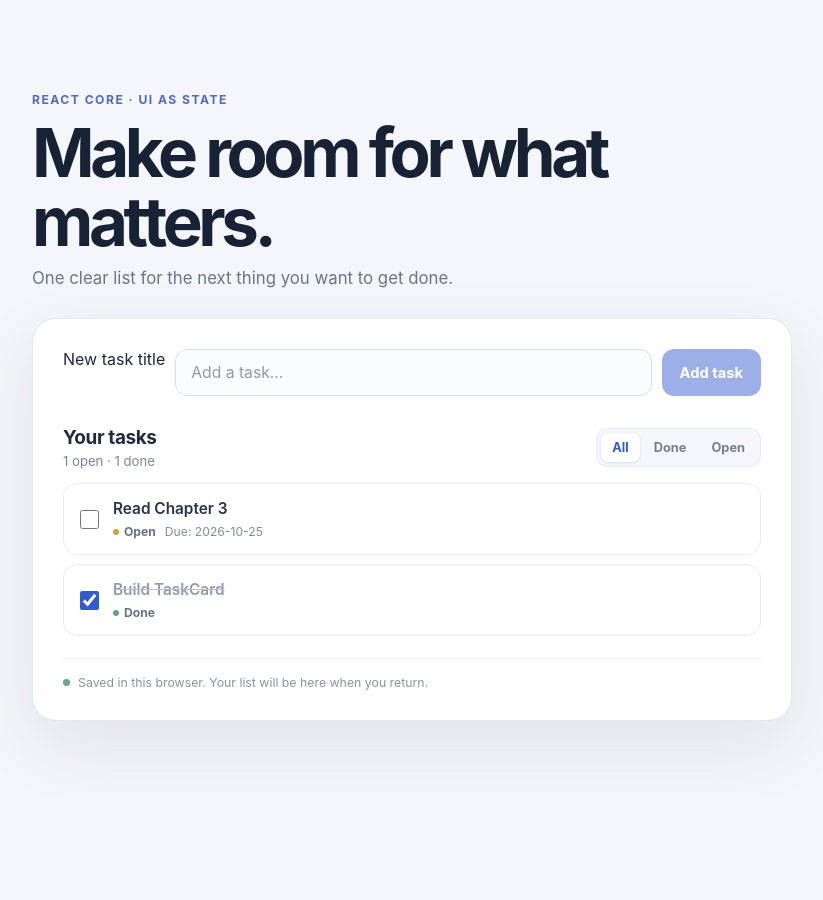
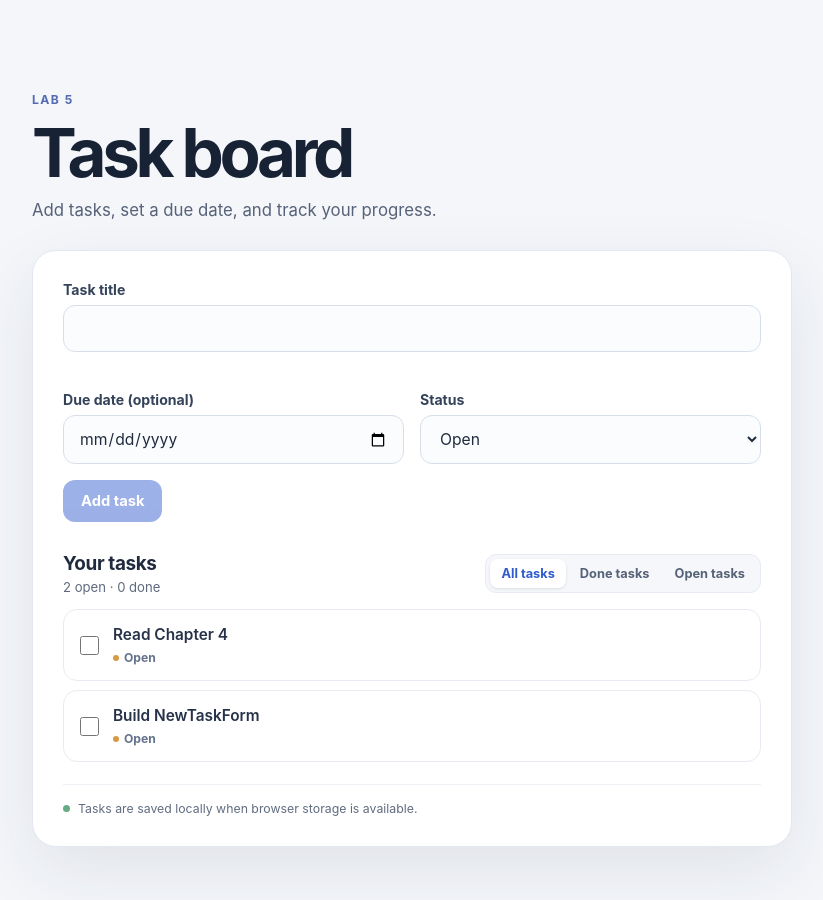
Before and after one commit to Haytam-CB06/sfwe475-lab3-2303060049, a React (Vite) app: page / in a window 1280 px wide. Shown: the top 900 px of the page, without its empty margins (228-1051 px from the left). Before the commit the page ends 800 px from the top, so only its background shows below. Built offline with nearby package versions, Linux system fonts and the light colour scheme.

Commit message:
feat: add resilient task form and accessible board states

```diff
--- a/index.html
+++ b/index.html
@@ -4,8 +4,8 @@
     <meta charset="UTF-8" />
     <meta name="viewport" content="width=device-width, initial-scale=1.0" />
     <meta name="theme-color" content="#f4f6fa" />
-    <meta name="description" content="A simple task board for the React Core UI as State lab." />
-    <title>Task Board | React Core</title>
+    <meta name="description" content="A task board with due dates, status filters, and a validated task form." />
+    <title>Task Board | Lab 5</title>
   </head>
   <body>
     <div id="root"></div>
--- a/src/App.css
+++ b/src/App.css
@@ -33,7 +33,7 @@
 
 .page-header > p:last-child {
   margin: 0;
-  color: #69758a;
+  color: #566277;
   font-size: 1.05rem;
 }
 
@@ -47,14 +47,33 @@
 }
 
 .new-task-form {
-  display: flex;
-  gap: 10px;
+  display: grid;
+  grid-template-columns: repeat(2, minmax(0, 1fr));
+  gap: 16px;
   margin: 0 0 30px;
 }
 
-.new-task-form input {
+.form-field {
+  display: flex;
+  flex-direction: column;
+  gap: 7px;
   min-width: 0;
-  flex: 1;
+}
+
+.title-field {
+  grid-column: 1 / -1;
+}
+
+.form-field label {
+  color: #34435a;
+  font-size: 0.88rem;
+  font-weight: 650;
+}
+
+.new-task-form input,
+.new-task-form select {
+  width: 100%;
+  min-width: 0;
   padding: 13px 15px;
   border: 1px solid #d7deea;
   border-radius: 12px;
@@ -68,13 +87,22 @@
   color: #8e99aa;
 }
 
-.new-task-form input:focus {
+.new-task-form input:focus,
+.new-task-form select:focus {
   border-color: #5978dc;
   box-shadow: 0 0 0 4px rgb(89 120 220 / 12%);
   outline: 0;
 }
 
+.new-task-form input:focus-visible,
+.new-task-form select:focus-visible {
+  outline: 3px solid #315cce;
+  outline-offset: 2px;
+}
+
 .new-task-form button {
+  grid-column: 1 / -1;
+  justify-self: start;
   padding: 12px 18px;
   border: 0;
   border-radius: 12px;
@@ -104,6 +132,53 @@
   margin-bottom: 14px;
 }
 
+.field-error {
+  margin: 0;
+  color: #b42318;
+  font-size: 0.84rem;
+}
+
+.title-error {
+  min-height: 1.25em;
+}
+
+.new-task-form [aria-invalid="true"] {
+  border-color: #b42318;
+}
+
+.board-status:has(> .empty-state),
+.board-status:has(> .error-state) {
+  margin-bottom: 24px;
+}
+
+.error-state {
+  margin: 0;
+  padding: 18px;
+  border: 1px solid #f0b9b4;
+  border-radius: 14px;
+  background: #fff5f4;
+  color: #b42318;
+}
+
+.retry-button {
+  padding: 12px 18px;
+  border: 0;
+  border-radius: 12px;
+  background: #315cce;
+  color: #fff;
+  font-weight: 700;
+  cursor: pointer;
+}
+
+.visually-hidden {
+  position: absolute;
+  width: 1px;
+  height: 1px;
+  overflow: hidden;
+  clip-path: inset(50%);
+  white-space: nowrap;
+}
+
 .board-toolbar h2 {
   margin: 0;
   color: #202b3f;
@@ -113,7 +188,7 @@
 
 .task-count {
   margin: 4px 0 0;
-  color: #7b8698;
+  color: #5e6a7e;
   font-size: 0.82rem;
 }
 
@@ -131,7 +206,7 @@
   border: 0;
   border-radius: 8px;
   background: transparent;
-  color: #737f91;
+  color: #566277;
   font-size: 0.8rem;
   font-weight: 650;
   cursor: pointer;
@@ -199,7 +274,7 @@
 }
 
 .task-card.is-done .task-copy h3 {
-  color: #929bac;
+  color: #616d80;
   text-decoration: line-through;
   text-decoration-color: #b5bdca;
 }
@@ -209,7 +284,7 @@
   align-items: center;
   gap: 9px;
   margin-top: 6px;
-  color: #818c9d;
+  color: #616d80;
   font-size: 0.76rem;
 }
 
@@ -238,7 +313,7 @@
   padding: 28px 18px;
   border: 1px dashed #d9dfeb;
   border-radius: 14px;
-  color: #727e91;
+  color: #566277;
   font-size: 0.92rem;
   text-align: center;
 }
@@ -250,7 +325,7 @@
   margin-top: 22px;
   padding-top: 16px;
   border-top: 1px solid #edf0f5;
-  color: #8993a2;
+  color: #616d80;
   font-size: 0.77rem;
 }
 
@@ -278,7 +353,7 @@
   }
 
   .new-task-form {
-    flex-direction: column;
+    grid-template-columns: minmax(0, 1fr);
   }
 
   .new-task-form button {
--- a/src/FilterBar.tsx
+++ b/src/FilterBar.tsx
@@ -6,9 +6,9 @@ type FilterBarProps = {
 };
 
 const filters: { value: TaskFilter; label: string }[] = [
-  { value: "all", label: "All" },
-  { value: "done", label: "Done" },
-  { value: "open", label: "Open" },
+  { value: "all", label: "All tasks" },
+  { value: "done", label: "Done tasks" },
+  { value: "open", label: "Open tasks" },
 ];
 
 function FilterBar({ filter, onFilterChange }: FilterBarProps) {
--- /dev/null
+++ b/src/NewTaskForm.tsx
@@ -0,0 +1,98 @@
+import { useRef, useState, type FormEvent } from "react";
+import { CreateTaskSchema, type CreateTaskInput } from "./schemas";
+
+type NewTaskFormProps = {
+  onAddTask: (input: CreateTaskInput) => void;
+};
+
+function NewTaskForm({ onAddTask }: NewTaskFormProps) {
+  const [title, setTitle] = useState("");
+  const [dueDate, setDueDate] = useState("");
+  const [status, setStatus] = useState("open");
+  const [errors, setErrors] = useState<Record<string, string[] | undefined>>({});
+  const titleRef = useRef<HTMLInputElement>(null);
+  const dueDateRef = useRef<HTMLInputElement>(null);
+  const statusRef = useRef<HTMLSelectElement>(null);
+
+  function handleSubmit(event: FormEvent<HTMLFormElement>) {
+    event.preventDefault();
+    const result = CreateTaskSchema.safeParse({ title, dueDate, status });
+
+    if (!result.success) {
+      const fieldErrors = result.error.flatten().fieldErrors;
+      setErrors(fieldErrors);
+
+      if (fieldErrors.title) titleRef.current?.focus();
+      else if (fieldErrors.dueDate) dueDateRef.current?.focus();
+      else if (fieldErrors.status) statusRef.current?.focus();
+      return;
+    }
+
+    setErrors({});
+    onAddTask(result.data);
+    setTitle("");
+    setDueDate("");
+    setStatus("open");
+    titleRef.current?.focus();
+  }
+
+  return (
+    <form className="new-task-form" aria-label="Add a task" noValidate onSubmit={handleSubmit}>
+      <div className="form-field title-field">
+        <label htmlFor="title">Task title</label>
+        <input
+          ref={titleRef}
+          id="title"
+          name="title"
+          value={title}
+          onChange={(event) => setTitle(event.target.value)}
+          onBlur={() => {
+            if (title.trim() === "") setErrors((current) => ({ ...current, title: ["Title is required"] }));
+          }}
+          autoComplete="off"
+          required
+          aria-invalid={!!errors.title}
+          aria-describedby={errors.title ? "title-error" : undefined}
+        />
+        <p className="field-error title-error" id="title-error">{errors.title?.[0]}</p>
+      </div>
+
+      <div className="form-field">
+        <label htmlFor="due-date">Due date (optional)</label>
+        <input
+          ref={dueDateRef}
+          id="due-date"
+          name="dueDate"
+          type="date"
+          value={dueDate}
+          onChange={(event) => setDueDate(event.target.value)}
+          aria-invalid={!!errors.dueDate}
+          aria-describedby={errors.dueDate ? "due-date-error" : undefined}
+        />
+        {errors.dueDate && <p className="field-error" id="due-date-error">{errors.dueDate[0]}</p>}
+      </div>
+
+      <div className="form-field">
+        <label htmlFor="task-status">Status</label>
+        <select
+          ref={statusRef}
+          id="task-status"
+          name="status"
+          value={status}
+          onChange={(event) => setStatus(event.target.value)}
+          aria-invalid={!!errors.status}
+          aria-describedby={errors.status ? "status-error" : undefined}
+        >
+          <option value="open">Open</option>
+          <option value="doing">Doing</option>
+          <option value="done">Done</option>
+        </select>
+        {errors.status && <p className="field-error" id="status-error">{errors.status[0]}</p>}
+      </div>
+
+      <button type="submit" disabled={title.trim() === ""}>Add task</button>
+    </form>
+  );
+}
+
+export default NewTaskForm;
--- a/src/TaskBoard.tsx
+++ b/src/TaskBoard.tsx
@@ -1,61 +1,118 @@
 import { useEffect, useState } from "react";
-import { TaskSchema, type Task } from "./schemas";
+import { TaskSchema, type CreateTaskInput, type Task } from "./schemas";
 import FilterBar from "./FilterBar";
-import NewTaskInput from "./NewTaskInput";
+import NewTaskForm from "./NewTaskForm";
 import TaskList from "./TaskList";
 import type { TaskFilter } from "./taskFilters";
+import { simulateFetchTasks } from "./mockApi";
 
 const STORAGE_KEY = "sfwe475-task-board-tasks";
 
-const initialTasks: Task[] = [
-  { id: 1, title: "Read Chapter 3", done: false, dueDate: "2026-10-25" },
-  { id: 2, title: "Build TaskCard", done: true },
-];
+const MIN_LOADING_MS = 400;
+type LoadStatus = "loading" | "success" | "empty" | "error";
 
-function loadTasks(): Task[] {
+function loadSavedTasks(fallback: Task[]): Task[] {
   try {
     const savedTasks = window.localStorage.getItem(STORAGE_KEY);
-    if (savedTasks === null) return initialTasks;
+    if (savedTasks === null) return fallback;
 
     const parsedTasks = TaskSchema.array().safeParse(JSON.parse(savedTasks));
-    return parsedTasks.success ? parsedTasks.data : initialTasks;
+    return parsedTasks.success ? parsedTasks.data : fallback;
   } catch {
-    return initialTasks;
+    return fallback;
   }
 }
 
 function TaskBoard() {
-  const [tasks, setTasks] = useState<Task[]>(loadTasks);
+  const [status, setStatus] = useState<LoadStatus>("loading");
+  const [tasks, setTasks] = useState<Task[]>([]);
   const [filter, setFilter] = useState<TaskFilter>("all");
+  const [retryCount, setRetryCount] = useState(0);
+  const [mockMode] = useState(() => {
+    const mode = new URLSearchParams(window.location.search).get("mock");
+    return mode === "empty" || mode === "error" || mode === "fast" ? mode : null;
+  });
   const doneCount = tasks.filter((task) => task.done).length;
   const openCount = tasks.length - doneCount;
+  const isReady = status === "success" || status === "empty";
 
   useEffect(() => {
+    let cancelled = false;
+    let transitionTimer: ReturnType<typeof setTimeout> | undefined;
+    const startedAt = Date.now();
+
+    function showResult(data: Task[] | null) {
+      if (cancelled) return;
+
+      // Delay the UI transition, while allowing the fetch to finish normally.
+      const remainingMs = Math.max(0, MIN_LOADING_MS - (Date.now() - startedAt));
+      transitionTimer = setTimeout(() => {
+        if (cancelled) return;
+
+        if (data === null) {
+          setStatus("error");
+          return;
+        }
+
+        setTasks(data);
+        setStatus(data.length === 0 ? "empty" : "success");
+      }, remainingMs);
+    }
+
+    simulateFetchTasks({
+      empty: mockMode === "empty",
+      shouldFail: mockMode === "error" && retryCount === 0,
+      delayMs: mockMode === "fast" ? 50 : 800,
+    })
+      .then((data) => showResult(mockMode === null ? loadSavedTasks(data) : data))
+      .catch(() => showResult(null));
+
+    return () => {
+      cancelled = true;
+      clearTimeout(transitionTimer);
+    };
+  }, [mockMode, retryCount]);
+
+  useEffect(() => {
+    if (!isReady || mockMode !== null) return;
+
     try {
       window.localStorage.setItem(STORAGE_KEY, JSON.stringify(tasks));
     } catch {
-      // The board remains usable in memory if browser storage is unavailable.
+      // Keep the list usable in memory if storage is blocked or full.
     }
-  }, [tasks]);
+  }, [tasks, isReady, mockMode]);
 
-  function handleAddTask(title: string) {
-    const cleanTitle = title.trim();
-    if (cleanTitle === "") return;
+  function handleRetry() {
+    setStatus("loading");
+    setRetryCount((count) => count + 1);
+  }
 
+  function handleAddTask(input: CreateTaskInput) {
     setTasks((currentTasks) => {
       const nextId = currentTasks.reduce(
         (highestId, task) => Math.max(highestId, task.id),
         0,
       ) + 1;
 
-      return [...currentTasks, { id: nextId, title: cleanTitle, done: false }];
+      return [...currentTasks, {
+        id: nextId,
+        title: input.title,
+        dueDate: input.dueDate || undefined,
+        status: input.status,
+        done: input.status === "done",
+      }];
     });
+    setStatus("success");
+    setFilter("all");
   }
 
   function handleToggleTask(id: number) {
     setTasks((currentTasks) =>
       currentTasks.map((task) =>
-        task.id === id ? { ...task, done: !task.done } : task,
+        task.id === id
+          ? { ...task, done: !task.done, status: task.done ? "open" : "done" }
+          : task,
       ),
     );
   }
@@ -63,30 +120,59 @@ function TaskBoard() {
   return (
     <main className="page-shell">
       <header className="page-header">
-        <p className="eyebrow">React Core · UI as State</p>
-        <h1>Make room for what matters.</h1>
-        <p>One clear list for the next thing you want to get done.</p>
+        <p className="eyebrow">Lab 5</p>
+        <h1>Task board</h1>
+        <p>Add tasks, set a due date, and track your progress.</p>
       </header>
 
       <section className="task-board" aria-label="Task board">
-        <NewTaskInput onAddTask={handleAddTask} />
+        <div className="board-status" aria-live="polite" aria-atomic="true">
+          {status === "loading" && <p className="empty-state">Loading tasks...</p>}
+          {status === "error" && (
+            <p className="error-state">We couldn't load your tasks. Please try again.</p>
+          )}
+          {status === "empty" && (
+            <p className="empty-state">No tasks yet. Add your first one below.</p>
+          )}
+          {status === "success" && (
+            <p className="visually-hidden">
+              {tasks.length} {tasks.length === 1 ? "task" : "tasks"} in your list.
+            </p>
+          )}
+        </div>
+
+        {status === "error" && (
+          <button className="retry-button" type="button" onClick={handleRetry}>
+            Try again
+          </button>
+        )}
+
+        {isReady && (
+          <>
+            <NewTaskForm onAddTask={handleAddTask} />
 
             <div className="board-toolbar">
               <div>
                 <h2>Your tasks</h2>
-            <p className="task-count">
-              {openCount} open · {doneCount} done
-            </p>
+                <p className="task-count">{openCount} open · {doneCount} done</p>
               </div>
               <FilterBar filter={filter} onFilterChange={setFilter} />
             </div>
 
+            {status === "success" && (
               <TaskList tasks={tasks} filter={filter} onToggleTask={handleToggleTask} />
+            )}
 
             <footer className="board-footer">
               <span className="save-indicator" aria-hidden="true" />
-          <p>Saved in this browser. Your list will be here when you return.</p>
+              <p>
+                {mockMode !== null
+                  ? "Practice mode. Changes last until you reload this page."
+                  : "Tasks are saved locally when browser storage is available."}
+              </p>
             </footer>
+          </>
+        )}
       </section>
     </main>
   );
--- a/src/TaskCard.tsx
+++ b/src/TaskCard.tsx
@@ -1,11 +1,11 @@
 import type { Task } from "./schemas";
 import TaskCheckbox from "./TaskCheckbox";
-type TaskCardProps = Pick<Task, "title" | "done"> & {
-  dueDate?: string;
+type TaskCardProps = Pick<Task, "title" | "done" | "dueDate" | "status"> & {
   onToggle: () => void;
 };
 
-function TaskCard({ title, done, dueDate, onToggle }: TaskCardProps) {
+function TaskCard({ title, done, dueDate, status, onToggle }: TaskCardProps) {
+  const statusLabel = done ? "Done" : status === "doing" ? "Doing" : "Open";
   return (
     <article className={done ? "task-card is-done" : "task-card"}>
       <TaskCheckbox
@@ -17,7 +17,7 @@ function TaskCard({ title, done, dueDate, onToggle }: TaskCardProps) {
         <h3>{title}</h3>
         <div className="task-meta">
           <span className={done ? "status-badge is-done" : "status-badge"}>
-            {done ? "Done" : "Open"}
+            {statusLabel}
           </span>
           {dueDate && <time dateTime={dueDate}>Due: {dueDate}</time>}
         </div>
--- a/src/TaskList.tsx
+++ b/src/TaskList.tsx
@@ -30,6 +30,7 @@ function TaskList({ tasks, filter, onToggleTask }: TaskListProps) {
             title={task.title}
             done={task.done}
             dueDate={task.dueDate}
+            status={task.status}
             onToggle={() => onToggleTask(task.id)}
           />
         </li>
--- a/src/index.css
+++ b/src/index.css
@@ -20,12 +20,14 @@ body {
 }
 
 button,
-input {
+input,
+select {
   font: inherit;
 }
 
 button:focus-visible,
-input:focus-visible {
-  outline: 3px solid #9db4ff;
+input:focus-visible,
+select:focus-visible {
+  outline: 3px solid #315cce;
   outline-offset: 2px;
 }
```
Lines whose indentation alone changed are shown as unchanged.
